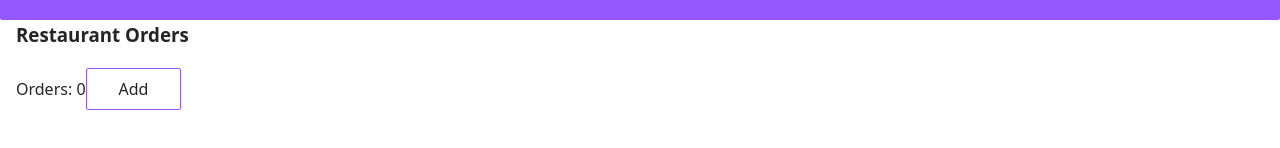
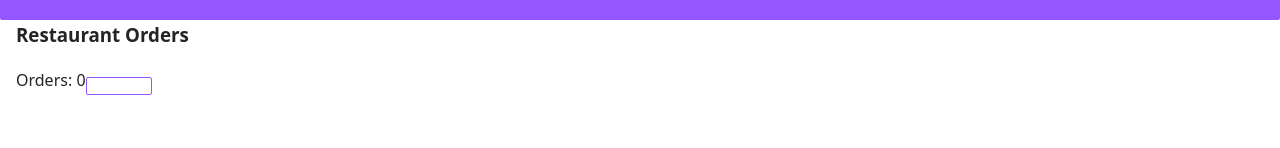
Before and after one commit to CodeYourFuture/React-Module-Project, a React (Vite) app: page / in a window 1280 px wide. Shown: the part 780-928 px from the top of the page. Built offline with nearby package versions, Linux system fonts and the light colour scheme.

Commit message:
new button component added to restaurant component

```diff
--- a/src/components/Restaurant/Restaurant.jsx
+++ b/src/components/Restaurant/Restaurant.jsx
@@ -1,4 +1,5 @@
 import React, { useState } from "react";
+import RestaurantButton from "../RestaurantButton/RestaurantButton";
 
 const Restaurant = () => {
   const [orders, setOrders] = useState(0);
@@ -12,9 +13,7 @@ const Restaurant = () => {
       <ul className="restaurant__list">
         <li className="restaurant__item">
           Orders: {orders}
-          <button className="button restaurant__button" onClick={handleAddOrder}>
-            Add
-          </button>
+          <RestaurantButton handleAddOrder={handleAddOrder} />
         </li>
       </ul>
     </section>
```
